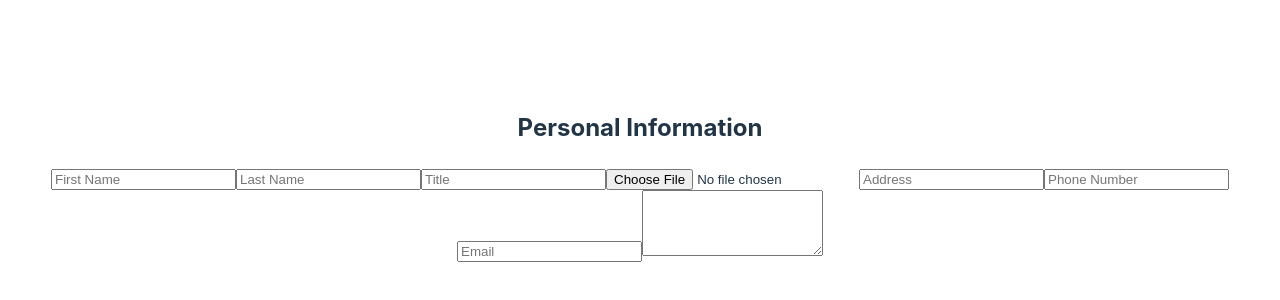
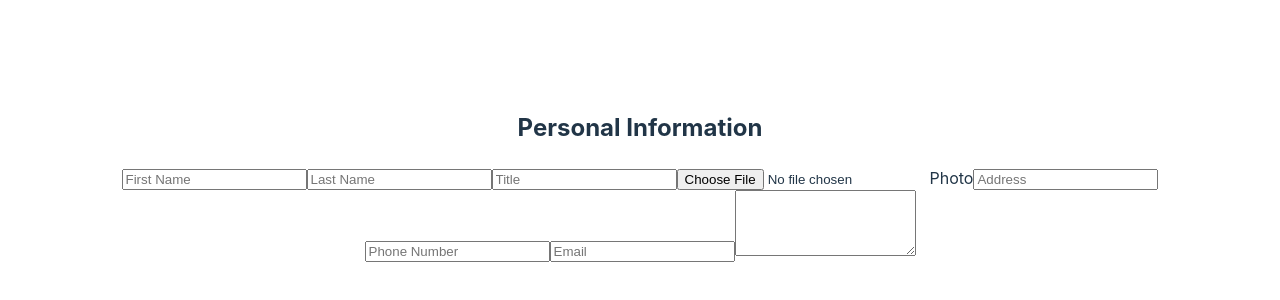
Before and after one commit to manny53365/cv-application, a React app: page / in a window 1280 px wide. Shown: the part 224-524 px from the top of the page. Built offline with nearby package versions, Linux system fonts and the light colour scheme; the HTML template or start-up script is replaced by a standard one.

Commit message:
added some starter state for the first and last name fields

```diff
--- a/src/components/PersonalInfo.jsx
+++ b/src/components/PersonalInfo.jsx
@@ -8,10 +8,12 @@ export default function PersonalInfo() {
   return (
     <div className='personal-info'>
         <h2>Personal Information</h2>
-        <input type="text" placeholder='First Name' />
-        <input type="text" placeholder='Last Name'/>
+        <input type="text" placeholder='First Name' onChange={event => setFName(event.target.value)} value={fName}/>
+        <input type="text" placeholder='Last Name' onChange={event => setLName(event.target.value)} value={lName}/>
         <input type="text" placeholder='Title'/>
-        <input type="file" placeholder='Photo'/>
+        <label>
+            <input type="file" name='Photo'/>Photo
+        </label>
         <input type="text" placeholder='Address' />
         <input type="text" placeholder='Phone Number'/>
         <input type="text" placeholder='Email'/>
```
